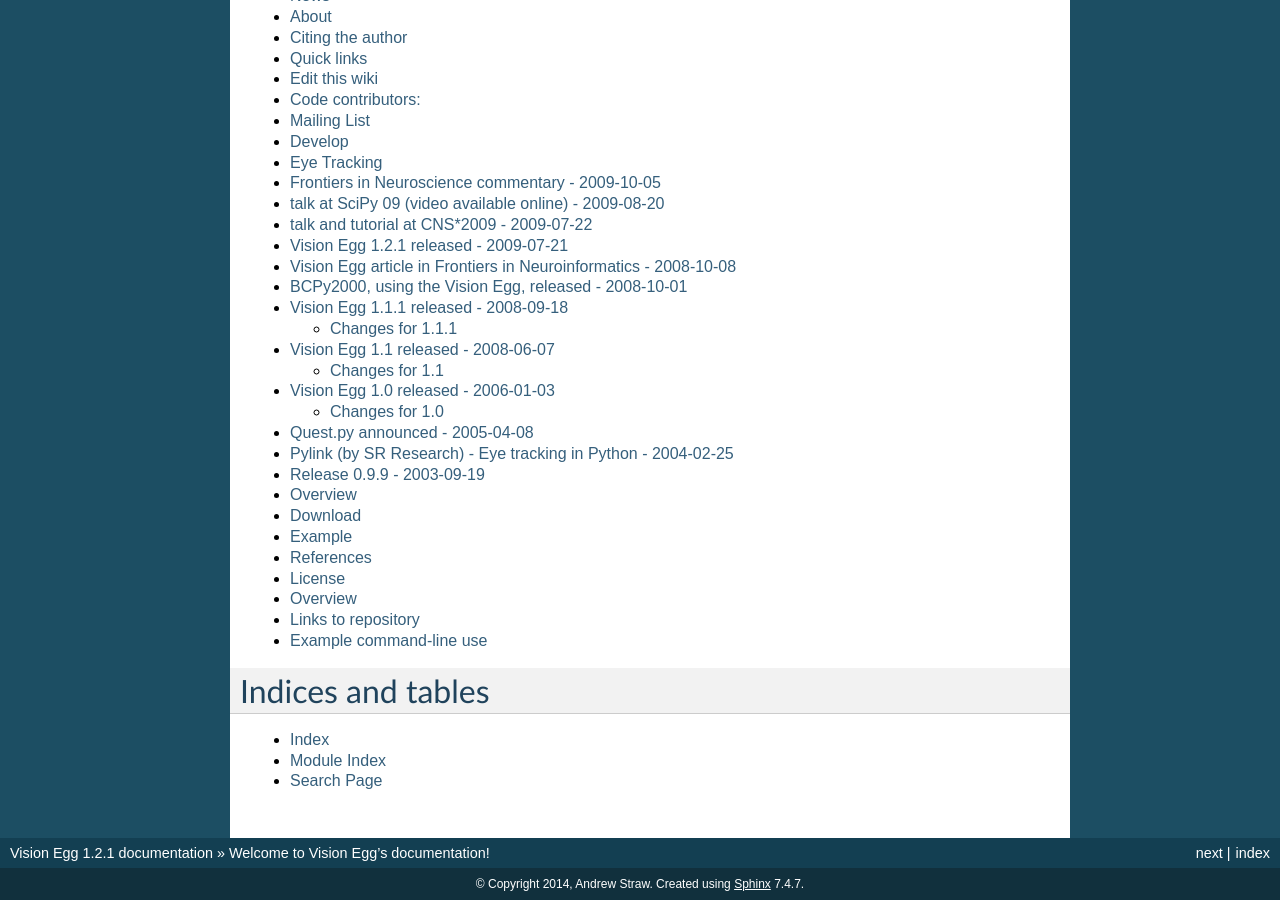
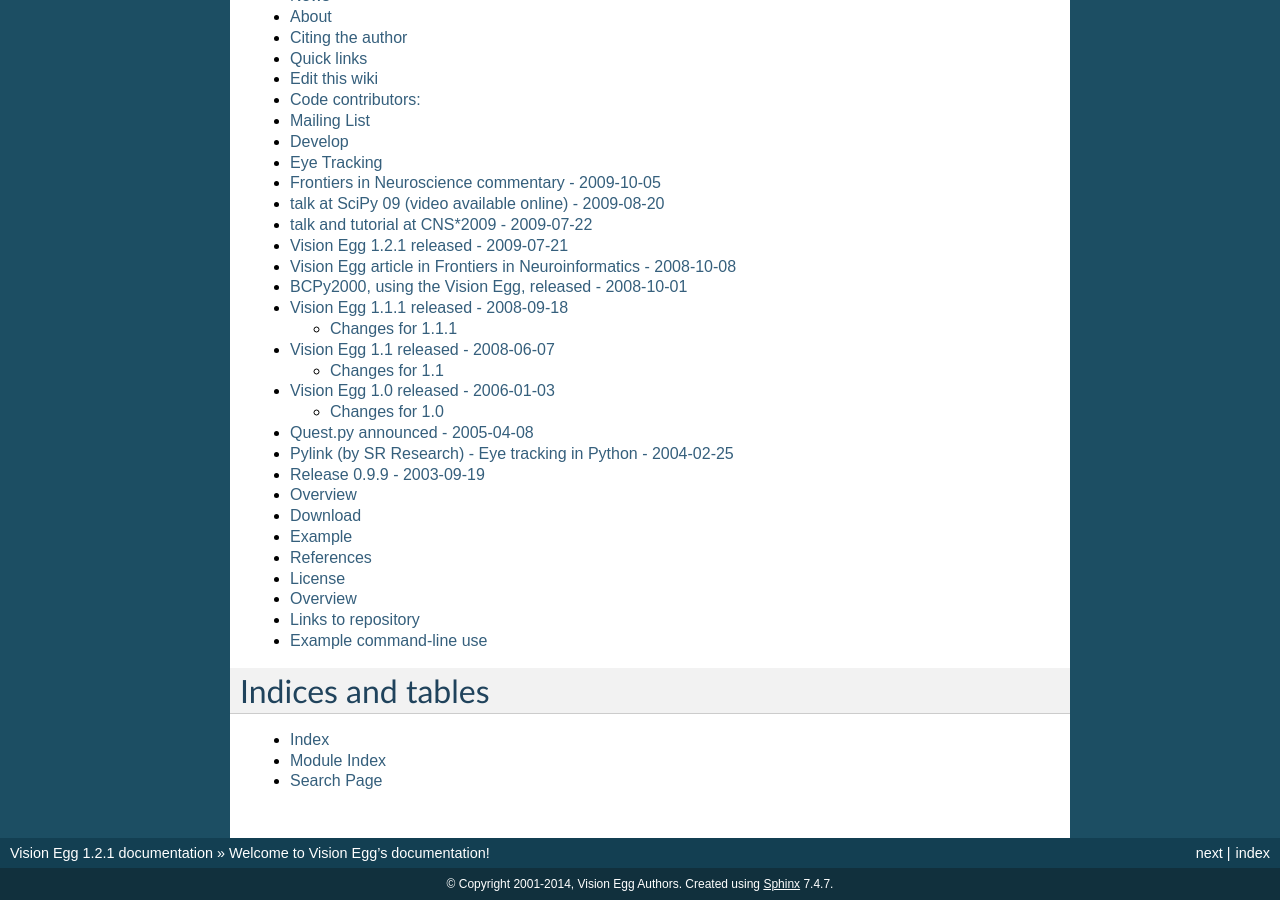
Before and after one commit to visionegg/visionegg, a Sphinx documentation site: the page built from docs/index.rst, in a window 1280 px wide and 900 px high, scrolled down 1328 px. Built offline with Sphinx 7.4.7, drawn with Linux system fonts in a browser that asks for light colours.

Commit message:
docs: fix copyright

```diff
--- a/docs/conf.py
+++ b/docs/conf.py
@@ -47,7 +47,7 @@
 
 # General information about the project.
 project = u'Vision Egg'
-copyright = u'2014, Andrew Straw'
+copyright = u'2001-2014, Vision Egg Authors'
 
 # The version info for the project you're documenting, acts as replacement for
 # |version| and |release|, also used in various other places throughout the
```
